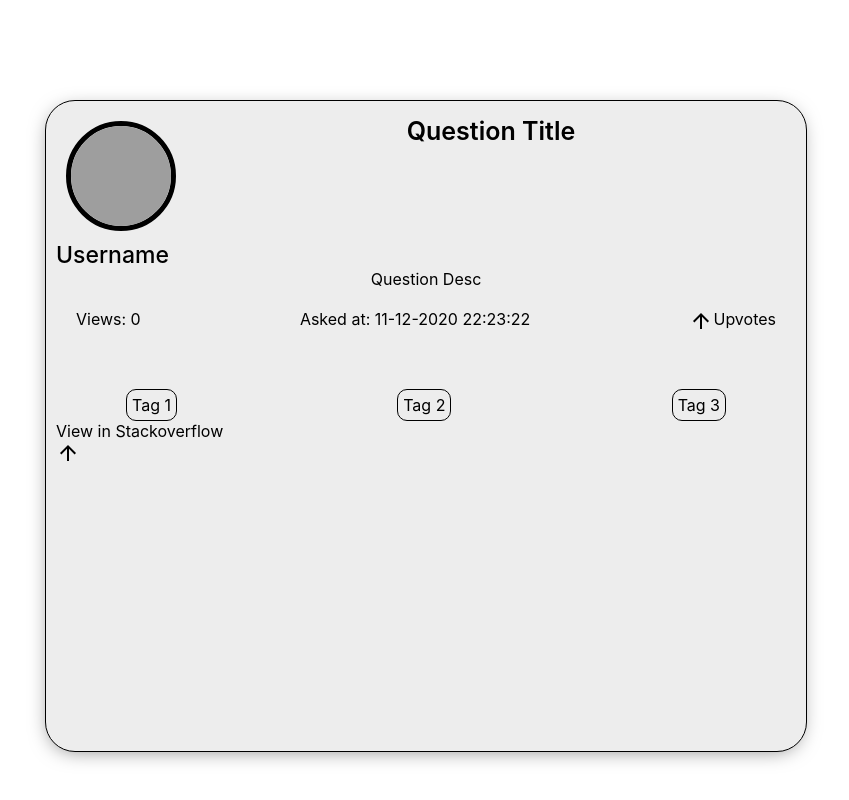
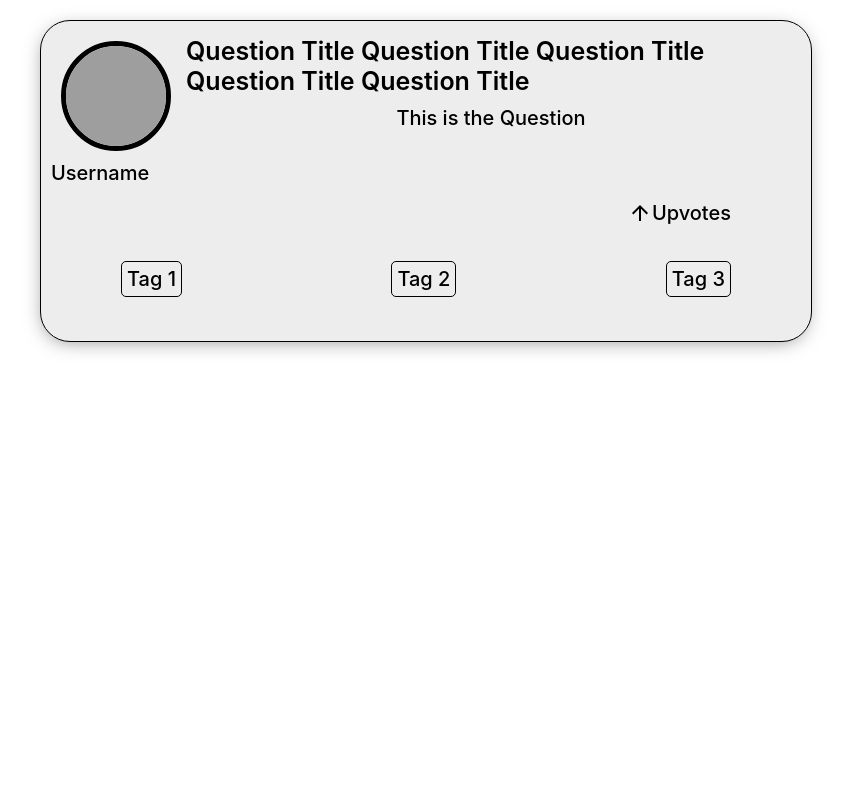
Before and after one commit to bhanukirant99/stackoverflow-question-lister, a React (Create React App) app: page / in a window 1280 px wide. Shown: the whole page, without its empty margins (214-1063 px from the left). Built offline with nearby package versions, Linux system fonts and the light colour scheme; grey boxes are pictures that could not be loaded.

Commit message:
updating the question deatil model

```diff
--- a/src/App.js
+++ b/src/App.js
@@ -9,8 +9,8 @@ function App() {
 
   return (
     <div className="app">
-                  {/* <QuestionCard /> */}
-                  <QuestionDetailCard />
+                  <QuestionCard />
+                  {/* <QuestionDetailCard /> */}
 
       {/* <div  onClick={() => setIsModelOpen(true)}>
         <Model isOpen={isModelOpen} onClose={() => setIsModelOpen(false)}>
--- a/src/components/QuestionCard.css
+++ b/src/components/QuestionCard.css
@@ -1,17 +1,18 @@
 .questionCard {
     display: flex;
     flex-direction: column;
-    min-width: fit-content;
-    max-width: 100%;
+    max-width: 750px;
     min-height: fit-content;
     height: 300px;
-    width: 650px;
+    width: fit-content;
     max-height: 900px;
     border: 1px solid black;
     background-color: #ededed;
     box-shadow: -1px 4px 20px -6px rgba(0, 0, 0, 0.5);
     padding: 10px;
     border-radius: 30px;
+    font-weight: 500;
+    font-size: 20px;
 }
 
 .questionCard:hover {
@@ -20,6 +21,11 @@
 
 .questionCard_top {
     display: flex;
+}
+
+.questionCard_topProfile {
+    display: flex;
+    flex-direction: column;
 }
 
 .questionCard_topInfo {
@@ -39,47 +45,37 @@
     padding: 5px;
 }
 
-.questionCard_middle {
-    display: flex;
-    justify-content: space-between;
-    min-width: 700px;
-    width: 800px;
-    max-width: fit-content;
-    margin-left: 20px;
-    margin-right: 20px;
-    min-height: fit-content;
-    margin-top: 20px;
-    height: 80px;
-}
-
-.questionCard_middleUserName {
-    font-size: 23px;
-    font-weight: 500;
-}
-
-.questionCard_middleUpvotesArrow {
-    height: 20px;
-    width: 20px;
-}
-
-.questionCard_middleUpvotes {
-    display: flex;
-}
-
 .questionCard_bottom {
     display: flex;
-    justify-content: space-between;
+    flex-direction: column;
     margin-left: 70px;
     margin-right: 70px;
 }
 
-.questionCard_bottomTag_1 {
+.questionCard_bottomUpvotes {
+    display: flex;
+    justify-content: flex-end;
+    margin: 16px 0px 16px 0px;
+}
+
+.questionCard_bottomUpvotesArrow {
+    height: 40px;
+    width: 40px;
+}
+
+.questionCard_bottomTags {
+    margin-top: 20px;
+    display: flex;
+    justify-content: space-between;
+}
+
+.questionCard_bottomTag_1, .questionCard_bottomTag_2, .questionCard_bottomTag_3  {
     border: 1px solid black;
-    border-radius: 10px;
+    border-radius: 5px;
     padding: 5px;
 }
 
-.questionCard_bottomTag_2 {
+/* .questionCard_bottomTag_2 {
     border: 1px solid black;
     border-radius: 10px;
     padding: 5px;
@@ -89,4 +85,4 @@
     border: 1px solid black;
     border-radius: 10px;
     padding: 5px;
-}
+} */
--- a/src/components/QuestionCard.js
+++ b/src/components/QuestionCard.js
@@ -1,32 +1,33 @@
 import React from 'react'
 import './QuestionCard.css'
-import ArrowUpwardIcon from '@material-ui/icons/ArrowUpward';
+import ArrowUpwardTwoToneIcon from '@material-ui/icons/ArrowUpwardTwoTone';
 import ProfilePic from './subcomponents/ProfilePic';
 
 function QuestionCard() {
     return (
         <div className='questionCard'>
             <div className="questionCard_top">
+                <div className="questionCard_topProfile">
                     <ProfilePic />
+                    <div className="questionCard_middleUserName">
+                        Username
+                    </div>
+                </div>
                 <div className="questionCard_topInfo">
                     <div className="questionCard_topTitle">
-                        Question Title
+                        Question Title Question Title Question Title Question Title Question Title
                     </div>
                     <div className="questionCard_topQuestion">
                         This is the Question
                     </div>
                 </div>
             </div>
-            <div className="questionCard_middle">
-                <div className="questionCard_middleUserName">
-                    Username
-                </div>
-                <div className="questionCard_middleUpvotes">
-                    <ArrowUpwardIcon className='questionCard_middleUpvotesArrow'/>
+            <div className="questionCard_bottom">
+                <div className="questionCard_bottomUpvotes">
+                    <ArrowUpwardTwoToneIcon className='questionCard_bottomUpvotesArrow'/>
                     Upvotes
                 </div>
-            </div>
-            <div className="questionCard_bottom">
+                <div className="questionCard_bottomTags">
                     <div className="questionCard_bottomTag_1">
                         Tag 1
                     </div>
@@ -38,6 +39,7 @@ function QuestionCard() {
                     </div>
                 </div>
             </div>
+        </div>
     )
 }
 
--- a/src/components/QuestionDetailCard.css
+++ b/src/components/QuestionDetailCard.css
@@ -1,11 +1,10 @@
 .questionDetailCard {
     display: flex;
     flex-direction: column;
-    min-width: fit-content;
-    max-width: 100%;
+    max-width: 750px;
     min-height: fit-content;
     height: 630px;
-    width: 700px;
+    width: fit-content;
     max-height: 900px;
     border: 1px solid black;
     background-color: #ededed;
@@ -13,19 +12,22 @@
     padding: 10px;
     border-radius: 30px;
     margin-top: 10vh;
+    font-weight: 500;
 }
 
 .questionDetailCard_top {
     display: flex;
+    font-size: 25px;
 }
 
 .questionDetailCard_profile {
     display: flex;
     flex-direction: column;
+    align-items: center;
+
 }
 
 .questionDetailCard_profileserName {
-    font-size: 23px;
     font-weight: 500;
 }
 
@@ -33,20 +35,40 @@
 .questionDetailCard_topInfo {
     display: flex;
     flex-direction: column;
+    justify-content: center;
     flex: 1;
     align-items: center;
 }
 
+.questionDetailCard_topInfoClose {
+    display: flex;
+    justify-content: flex-end;
+    padding: 2px 10px 2px 10px;
+    margin-left: 100%;
+    margin-right: 5vh;
+    border: 2px solid black;
+    border-radius: 200px;
+    color: white;
+    background-color: black;
+}
+
 .questionDetailCard_topTitle {
+    display: flex;
     padding: 5px;
+    padding-left: 20px;
+    padding-right: 20px;
     font-weight: 600;
-    font-size: 25px;
 }
 
 .questionDetailCard_questionDescription {
     display: flex;
-    justify-content: center
-;}
+    justify-content: center;
+    padding: 10px;
+    padding-left: 150px;
+    padding-right: 20px;
+    font-weight: 500;
+    font-size: 25px;
+}
 
 .questionDetailCard_middle {
     display: flex;
@@ -59,6 +81,10 @@
     min-height: fit-content;
     margin-top: 20px;
     height: 80px;
+    padding: 10px;
+    padding-top: 20px;
+    padding-bottom: 20px;
+    font-size: 23px;
 }
 
 .questionDetailCard_middleUpvotesArrow {
@@ -75,22 +101,26 @@
     justify-content: space-between;
     margin-left: 70px;
     margin-right: 70px;
+    font-size: 22px;
+    padding: 20px;
 }
 
-.questionDetailCard_bottomTag_1 {
-    border: 1px solid black;
-    border-radius: 10px;
+.questionDetailCard_bottomTag_1, .questionDetailCard_bottomTag_2, .questionDetailCard_bottomTag_3 {
+    border: 2px solid black;
+    border-radius: 8px;
     padding: 5px;
 }
 
-.questionDetailCard_bottomTag_2 {
-    border: 1px solid black;
-    border-radius: 10px;
+.questionDetailCard_baseBottom {
+    display: flex;
+    justify-content: center;
+    font-size: 22px;
+    margin: 30px;
     padding: 5px;
 }
 
-.questionDetailCard_bottomTag_3 {
-    border: 1px solid black;
-    border-radius: 10px;
-    padding: 5px;
+.questionDetailCard_baseBottomView {
+    border: 2px solid black;
+    border-radius: 8px;
+    padding: 10px 0px 15px 15px;
 }
--- a/src/components/QuestionDetailCard.js
+++ b/src/components/QuestionDetailCard.js
@@ -1,6 +1,7 @@
 import React from 'react'
 import './QuestionDetailCard.css'
-import ArrowUpwardIcon from '@material-ui/icons/ArrowUpward';
+import ArrowUpwardTwoToneIcon from '@material-ui/icons/ArrowUpwardTwoTone';
+import CallMadeTwoToneIcon from '@material-ui/icons/CallMadeTwoTone';
 import ProfilePic from './subcomponents/ProfilePic';
 
 function QuestionDetailCard() {
@@ -14,23 +15,31 @@ function QuestionDetailCard() {
                     </div>
                 </div>
                 <div className="questionDetailCard_topInfo">
+                    <div className="questionDetailCard_topInfoClose">
+                        X
+                    </div>
                     <div className="questionDetailCard_topTitle">
-                        Question Title
+                        Question Title: Title title Title title Title title Title title Title title
+                        Title titleTitle titleTitle titleTitle titleTitle title
                     </div>
                 </div>
             </div>
             <div className="questionDetailCard_questionDescription">
-                        Question Desc
+                        Question DescQuestion DescQuestion DescQuestion DescQuestion DescQuestion Desc
+                        Question DescQuestion Desc
                     </div>
             <div className="questionDetailCard_middle">
                 <div className="questionDetailCard_middleViews">
                     Views: 0
+                    <div className="questionDetailCard_middleViews">
+                        answered
+                    </div>
                 </div>
                 <div className="questionDetailCard_middleTime">
                     Asked at: 11-12-2020 22:23:22
                 </div>
                 <div className="questionDetailCard_middleUpvotes">
-                    <ArrowUpwardIcon className='questionDetailCard_middleUpvotesArrow'/>
+                    <ArrowUpwardTwoToneIcon className='questionDetailCard_middleUpvotesArrow'/>
                     Upvotes
                 </div>
             </div>
@@ -46,12 +55,12 @@ function QuestionDetailCard() {
                 </div>
             </div>
             <div className="questionDetailCard_baseBottom">
-                <div className="questionDetailCard_baseBottom">
-                    View in Stackoverflow
-                </div>
-                <div className="questionDetailCard_baseBottom">
-                    <ArrowUpwardIcon className='questionDetailCard_baseBottom'/>
-                </div>
+                <span className="questionDetailCard_baseBottomView">
+                    <span className='questionDetailCard_baseBottomCont'>
+                        View in Stackoverflow
+                    </span>
+                    <CallMadeTwoToneIcon className='questionDetailCard_baseBottomArrow'/>
+                </span>
             </div>
         </div>
     )
```
Lines whose indentation alone changed are shown as unchanged.
